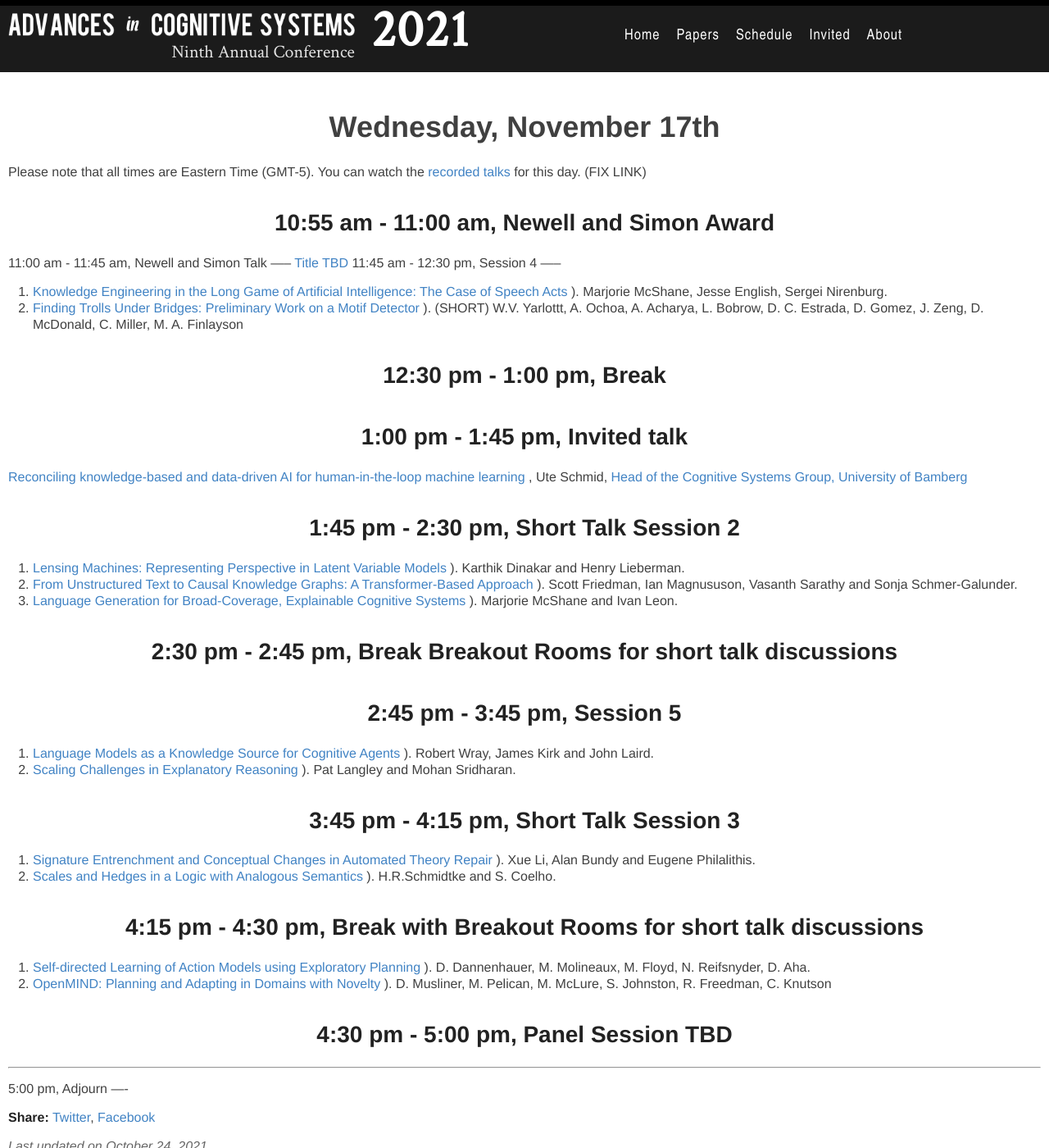
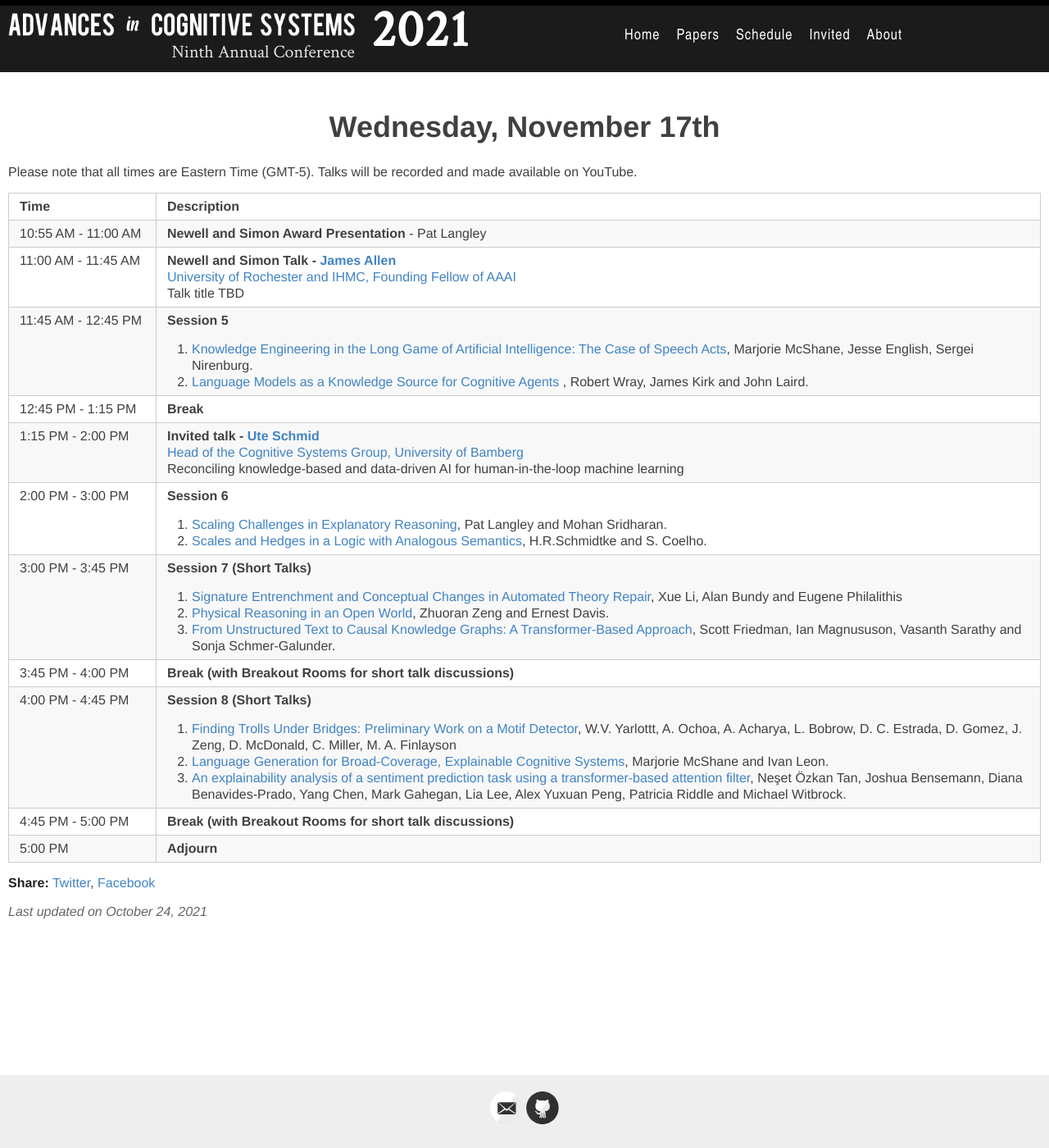
Before and after one commit to AdvancesInCognitiveSystems/acs2021, a Jekyll site: the page built from _days/wednesday-day2.md, in a window 1280 px wide and 1400 px high. Shown: the whole window at 82% size. Built offline with Jekyll 4.4.1, drawn with Linux system fonts in a browser that asks for light colours.

Commit message:
revised all of these to use tables - looks infinitely better.

```diff
--- a/_days/wednesday-day2.md
+++ b/_days/wednesday-day2.md
@@ -4,79 +4,99 @@ title:  "Wednesday, November 17th"
 day: day2
 ---
 
-Please note that all times are Eastern Time (GMT-5). You can watch the [recorded talks](https://www.youtube.com/playlist?list=PL-1wKlUbAzGTjZjLcOduALuoZ3aupVSqe) for this day.  (FIX LINK)
+Please note that all times are Eastern Time (GMT-5). Talks will be recorded
+and made available on YouTube.
+<!-- You can watch the
+     [recorded talks](https://www.youtube.com/playlist?list=PL-1wKlUbAzGTjZjLcOduALuoZ3aupVSqe) for this day.  (FIX LINK) -->
 
+<table>
+<tr>
+<th width=180px> Time </th>
+<th> Description </th>
+</tr>
+<tr> <td> <span class="schedtime"> 10:55 AM - 11:00 AM </span></td> <td>
+<b> Newell and Simon Award Presentation </b>  - Pat Langley</td>
+</tr>
 
-10:55 am - 11:00 am, Newell and Simon Award
-----
-11:00 am - 11:45 am, Newell and Simon Talk
------
-[Title TBD]({{ site.baseurl }}/speakers/james_allen/)
-11:45 am - 12:30 pm, Session 4
------
-1. [Knowledge Engineering in the Long Game of Artificial Intelligence: The Case of Speech Acts ]({{
-   site.baseurl }}/data/ACS2021_paper_4.pdf)). Marjorie McShane, Jesse
-   English, Sergei Nirenburg.
-2. [Finding Trolls Under Bridges: Preliminary Work on a Motif Detector ]({{
-   site.baseurl }}/data/ACS2021_paper_23.pdf)). (SHORT) W.V. Yarlottt, A. Ochoa,
-   A. Acharya, L. Bobrow, D. C. Estrada, D. Gomez, J. Zeng, D. McDonald,
-   C. Miller, M. A. Finlayson
+<tr>
+<td> <span class="schedtime"> 11:00 AM - 11:45 AM </span></td>
+<td> <b>  Newell and Simon Talk - <a href="/speakers/james_allen/"> James Allen</a> </b><br>
+    <a href="https://www.cs.rochester.edu/u/james/">University of Rochester and IHMC, Founding Fellow of AAAI</a><br> Talk title TBD </td>
+  </tr>
 
+<tr>
+  <td> <span class="schedtime"> 11:45 AM - 12:45 PM </span></td><td> <b> Session 5</b>
+<!-- ###### Chaired by TBD -->
+  <ol>
+   <li> <a href="/data/ACS2021_paper_4.pdf">Knowledge Engineering in the Long Game of Artificial Intelligence: The Case of Speech Acts</a>, Marjorie McShane, Jesse
+   English, Sergei Nirenburg. </li>
+   <li> <a href="/data/ACS2021_paper_13.pdf">Language Models as a Knowledge Source for Cognitive Agents </a>, Robert Wray, James Kirk and John Laird. </li>
+  </ol>
+  </td>
+</tr>
 
-12:30 pm - 1:00 pm, Break
------
+<tr> <td> <span class="schedtime"> 12:45 PM - 1:15 PM </span></td> <td>  <b> Break</b> </td> </tr>
 
-1:00 pm - 1:45 pm, Invited talk
------
+<tr>
+  <td> <span class="schedtime"> 1:15 PM - 2:00 PM </span></td><td>
+<b>  Invited talk - <a href="/speakers/ute_schmid/">Ute Schmid</a> </b><br>
+<a href="https://www.uni-bamberg.de/en/cogsys/schmid/">Head of the Cognitive Systems Group, University of Bamberg</a>
+<br>Reconciling knowledge-based and data-driven AI for human-in-the-loop machine learning
+  </td>
+  </tr>
 
+<tr>
+  <td> <span class="schedtime"> 2:00 PM - 3:00 PM </span></td><td> <b> Session 6 </b>
 <!-- ###### Chaired by TBD -->
-[Reconciling knowledge-based and data-driven AI for human-in-the-loop machine learning ]({{ site.baseurl }}/speakers/ute_schmid/),
-Ute Schmid, [Head of the Cognitive Systems Group, University of Bamberg](https://www.uni-bamberg.de/en/cogsys/schmid/)
-<!-- [[#invited-talk-gigerenzer]](https://acs-2020.slack.com/archives/C018JJACEBW)  FIX slack links -->
+  <ol>
+    <li> <a href="/data/ACS2021_paper_33.pdf">Scaling Challenges in
+    Explanatory Reasoning</a>,  Pat Langley and Mohan Sridharan.</li>
+    <li> <a href="/data/ACS2021_paper_14.pdf">Scales and Hedges in a Logic with Analogous Semantics</a>, H.R.Schmidtke and S. Coelho.</li>
+  </ol>
+  </td>
+</tr>
+<tr>
+  <td> <span class="schedtime"> 3:00 PM - 3:45 PM </span></td><td> <b> Session 7 (Short Talks)</b>
+<!-- ###### Chaired by TBD -->
+ <ol>
+  <li> <a href="/data/ACS2021_paper_20.pdf">Signature Entrenchment and
+  Conceptual Changes in Automated Theory Repair</a>, Xue Li, Alan Bundy and
+  Eugene Philalithis</li>
+  <li> <a href="/data/ACS2021_paper_7.pdf">Physical Reasoning in an Open
+  World</a>, Zhuoran Zeng and Ernest Davis. </li>
+  <li> <a href="/data/ACS2021_paper_21.pdf">From Unstructured Text to
+   Causal Knowledge Graphs: A Transformer-Based Approach</a>, Scott Friedman, Ian Magnususon, Vasanth Sarathy and Sonja Schmer-Galunder.
+   </li>
+ </ol>
+ </td>
+</tr>
 
+<tr>
+  <td> <span class="schedtime"> 3:45 PM - 4:00 PM </span></td>
+  <td>  <b> Break (with Breakout Rooms for short talk discussions) </b> </td>
+</tr>
+<tr>
+  <td> <span class="schedtime"> 4:00 PM - 4:45 PM </span></td><td> <b> Session 8 (Short Talks)</b>
+<!-- ###### Chaired by TBD -->
+ <ol>
+   <li> <a href="/data/ACS2021_paper_23.pdf">Finding Trolls Under Bridges: Preliminary Work on a Motif Detector</a>,
+   W.V. Yarlottt, A. Ochoa, A. Acharya, L. Bobrow, D. C. Estrada, D. Gomez, J. Zeng, D. McDonald, C. Miller, M. A. Finlayson</li>
 
-<!-- ******************* work to here -->
-
-1:45 pm - 2:30 pm, Short Talk Session 2
------
-
-1. [Lensing Machines: Representing Perspective in Latent Variable Models ]({{
-   site.baseurl }}/data/ACS2021_paper_10.pdf)). Karthik Dinakar and Henry Lieberman.
-2. [From Unstructured Text to Causal Knowledge Graphs: A Transformer-Based Approach ]({{
-   site.baseurl }}/data/ACS2021_paper_21.pdf)). Scott Friedman, Ian
-   Magnususon, Vasanth Sarathy and Sonja Schmer-Galunder.
-3. [Language Generation for Broad-Coverage, Explainable Cognitive Systems ]({{ site.baseurl
-   }}/data/ACS2021_paper_5.pdf)). Marjorie McShane and Ivan Leon.
-
-2:30 pm - 2:45 pm, Break Breakout Rooms for short talk discussions
-----
-
-2:45 pm - 3:45 pm, Session 5
------
-1. [Language Models as a Knowledge Source for Cognitive Agents ]({{
-   site.baseurl }}/data/ACS2021_paper_13.pdf)). Robert Wray, James Kirk and John Laird.
-2. [Scaling Challenges in Explanatory Reasoning ]({{ site.baseurl
-   }}/data/ACS2021_paper_33.pdf)). Pat Langley and Mohan Sridharan.
-
-3:45 pm - 4:15 pm, Short Talk Session 3
-----
-1. [Signature Entrenchment and Conceptual Changes in Automated Theory Repair ]({{
-   site.baseurl }}/data/ACS2021_paper_20.pdf)). Xue Li, Alan Bundy and Eugene Philalithis.
-2. [Scales and Hedges in a Logic with Analogous Semantics ]({{ site.baseurl
-   }}/data/ACS2021_paper_21.pdf)). H.R.Schmidtke and S. Coelho.
-
-
-4:15 pm - 4:30 pm, Break with Breakout Rooms for short talk discussions
-----
-1. [Self-directed Learning of Action Models using Exploratory Planning ]({{ site.baseurl }}/data/ACS2021_paper_29.pdf)). D. Dannenhauer, M. Molineaux, M. Floyd, N. Reifsnyder, D. Aha.
-2. [OpenMIND: Planning and Adapting in Domains with Novelty ]({{
-   site.baseurl }}/data/ACS2021_paper_35.pdf)). D. Musliner, M. Pelican,
-   M. McLure, S. Johnston, R. Freedman, C. Knutson
-
-4:30 pm - 5:00 pm, Panel Session TBD
-----
-
-
------
-5:00 pm, Adjourn
-----
+   <li> <a href="/data/ACS2021_paper_5.pdf">Language Generation for
+   Broad-Coverage, Explainable Cognitive Systems</a>, Marjorie McShane and Ivan Leon. </li>
+<li> <a href="/data/ACS2021_paper_22.pdf">An explainability analysis of a
+   sentiment prediction task using a transformer-based attention
+   filter</a>, Neşet Özkan Tan, Joshua Bensemann, Diana Benavides-Prado, Yang Chen, Mark Gahegan, Lia Lee, Alex Yuxuan Peng, Patricia Riddle and Michael Witbrock. </li>
+  </ol>
+  </td>
+</tr>
+<tr>
+  <td> <span class="schedtime">  4:45 PM - 5:00 PM </span></td>
+  <td>  <b> Break (with Breakout Rooms for short talk discussions) </b>
+  </td>
+  </tr>
+  <tr>
+  <td> <span class="schedtime"> 5:00 PM </span></td>
+  <td>  <b> Adjourn </b> </td>
+</tr>
+</table>
```
Also changed, not shown: _days/monday-day0.md (+29 -11 lines), _days/thursday-day3.md (added, +93 -0 lines), _days/tuesday-day1.md (+81 -41 lines), _days/wednesday-day3.md (deleted, +0 -54 lines).
